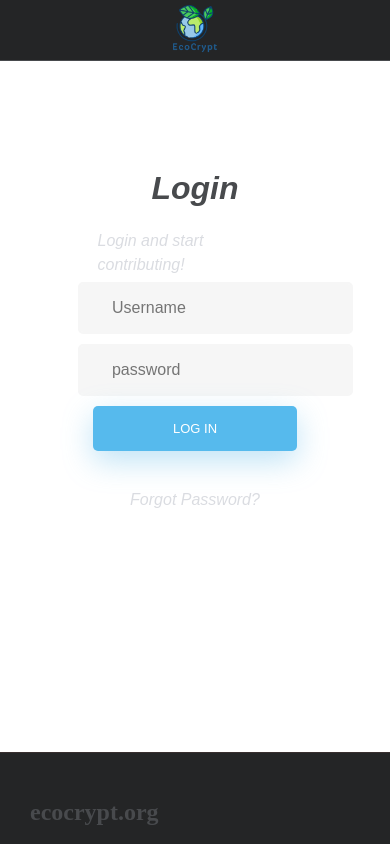
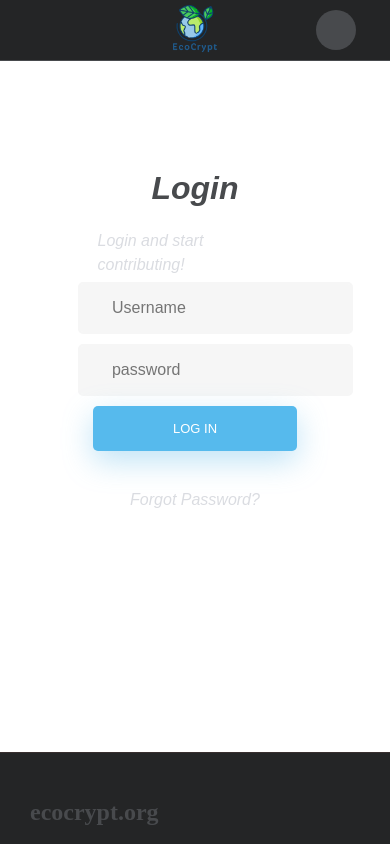
Before and after one commit to lmanzanero/next-js-app, a Next.js app: page /login in a window 390 px wide. Shown: the top 844 px of the page. Built offline with nearby package versions, Linux system fonts and the light colour scheme.

Commit message:
added mobile navbar

```diff
--- a/components/Header.js
+++ b/components/Header.js
@@ -13,19 +13,9 @@ import { CSSTransition } from 'react-transition-group';
 export default function Header () {
     return (
       <Navbar>
-        <NavItem name="Register"
-                  url="register"
-        />
-        <NavItem name="Login"
-                  url="login"
-        />
-        {/* <NavItem icon={PlusIcon} />
-        <NavItem icon={BellIcon} />
-        <NavItem icon={MessengerIcon} />
-
-        <NavItem icon={CaretIcon}>
+        <NavItem>
           <DropdownMenu></DropdownMenu>
-        </NavItem> */}
+        </NavItem>
      </Navbar>
     );
 }
@@ -43,12 +33,12 @@ function Navbar(props) {
         <li><Link href="/community">Community</Link></li>
         <li><Link href="/news">News</Link></li>
       </ul>
-      <ul className="navbar-nav-right">
+      {/* <ul className="navbar-nav-right">
         <li><Link href="/login">Login</Link></li>
         <li><Link href="/register">Sign up</Link></li>
-      </ul>
+      </ul> */}
       {/* If Authenticated, show this one */}
-      {/* <ul className="navbar-nav">{props.children}</ul> */}
+      <ul className="navbar-nav">{props.children}</ul>
     </nav>
   );
 }
@@ -57,11 +47,9 @@ function NavItem(props) {
   const [open, setOpen] = useState(false);
   return (
     <li className="nav-item">
-      <Link href={{pathname: `/${props.url}`}} className="icon-button" onClick={() => setOpen(!open)}>
-        {/* {props.icon}   */}
-        {/* <img src= {props.icon}  />  */}
-        {props.name}
-      </Link>
+      <a href="#" className="icon-button" onClick={() => setOpen(!open)}>
+         {props.icon}
+      </a>
 
       {open && props.children}
     </li>
@@ -101,7 +89,12 @@ function DropdownMenu() {
         classNames="menu-primary"
         unmountOnExit
         onEnter={calcHeight}>
+
         <div className="menu">
+          <DropdownItem><Link href="/explore">Explore</Link></DropdownItem>
+          <DropdownItem><Link href="/community">Community</Link></DropdownItem>
+          <DropdownItem><Link href="/news">News</Link></DropdownItem>
+          <hr/>
           <DropdownItem>My Profile</DropdownItem>
           <DropdownItem
             leftIcon={CogIcon}
--- a/styles/globals.css
+++ b/styles/globals.css
@@ -1171,15 +1171,12 @@ a:hover{
   }
 
   .navbar {
+    position: relative;
     width: 100vw;
     display: flex;
     justify-content: center;
     padding: 0;
     margin: 0;
-  }
-
-  .navbar li {
-    display: none;
   }
 
   .navbar .nav-logo {
@@ -1189,6 +1186,15 @@ a:hover{
   .navbar .nav-logo img {
     margin: 0;
     padding: 0;
+  }
+
+  .navbar-nav-left {
+    display: none;
+  }
+
+  .navbar .navbar-nav {
+    position: absolute;
+    left: 80%;
   }
 
 
```
